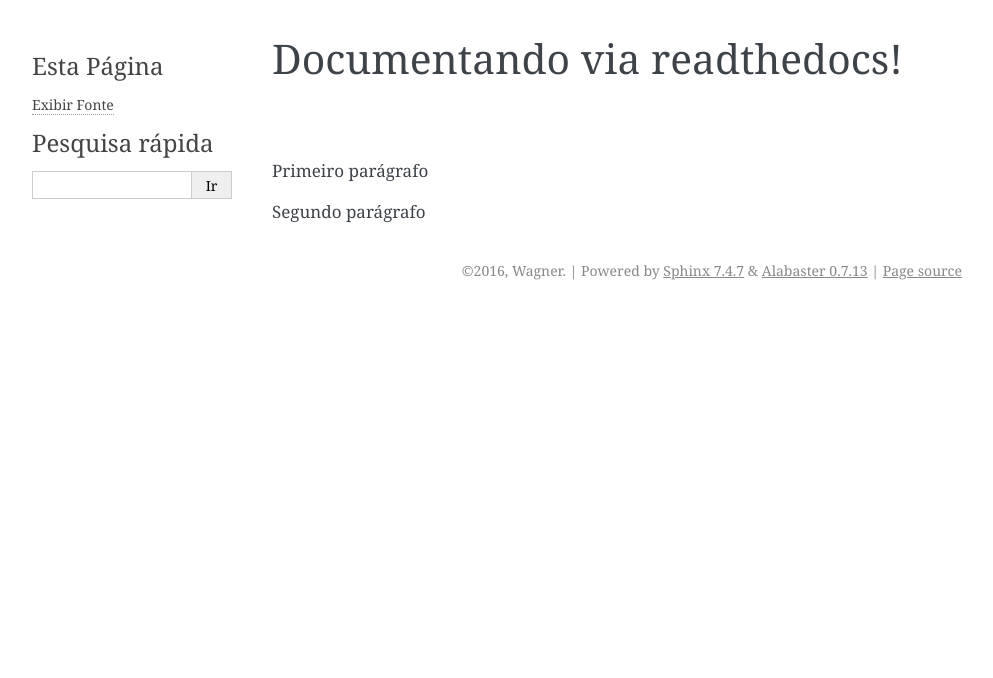
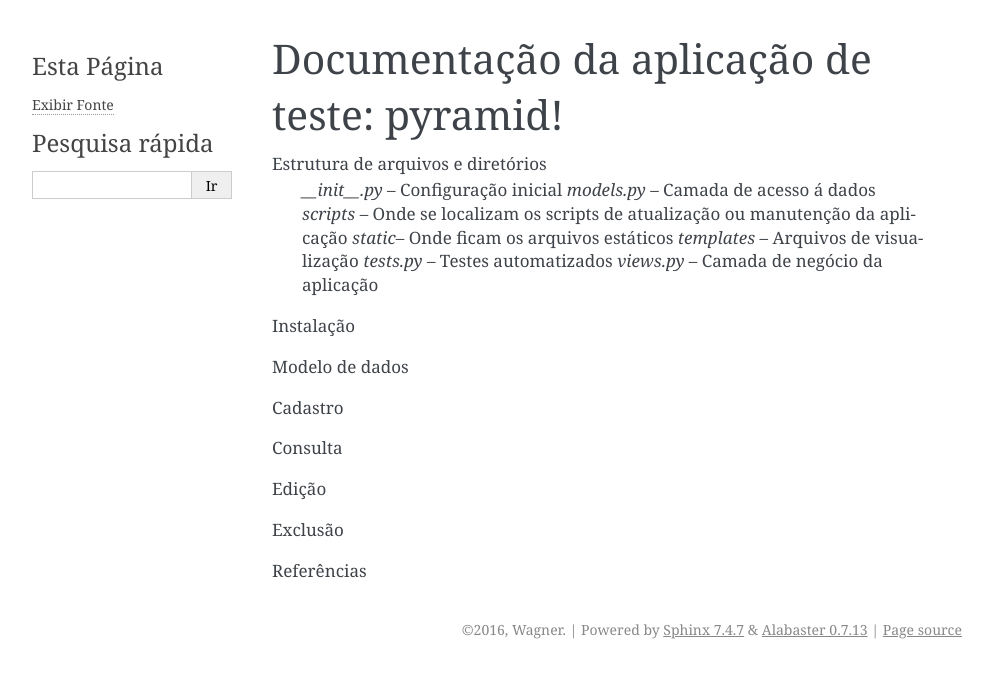
Before and after one commit to wagnerwar/piramid, a Sphinx documentation site: the page built from docs/index.rst, in a window 1280 px wide. Shown: the top 678 px of the page, without its empty margins (148-1141 px from the left). Built offline with Sphinx 7.4.7, drawn with Linux system fonts in a browser that asks for light colours.

Commit message:
Comitando alterações

```diff
--- a/docs/index.rst
+++ b/docs/index.rst
@@ -3,9 +3,27 @@
    You can adapt this file completely to your liking, but it should at least
    contain the root `toctree` directive.
 
-Documentando via readthedocs!
+Documentação da aplicação de teste: pyramid!
 ===================================
 
-Primeiro parágrafo
+Estrutura de arquivos e diretórios
+                *__init__.py* -- Configuração inicial
+		*models.py* -- Camada de acesso á dados
+		*scripts* -- Onde se localizam os scripts de atualização ou manutenção da aplicação
+		*static*-- Onde ficam os arquivos estáticos
+		*templates* -- Arquivos de visualização
+		*tests.py* -- Testes automatizados
+		*views.py* -- Camada de negócio da aplicação
+Instalação
 
-Segundo parágrafo
+Modelo de dados
+
+Cadastro
+
+Consulta
+
+Edição
+
+Exclusão
+
+Referências
```
